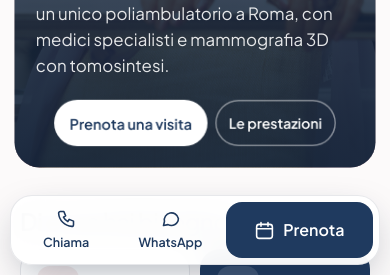
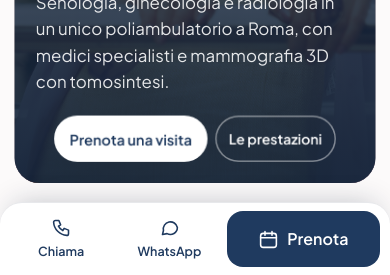
Before and after one commit to agneseb19/avenir-medical-care, a plain HTML site: page sito/index.html in a window 390 px wide. Shown: the part 569-844 px from the top of the page. Drawn offline with nearby package versions, Linux system fonts and the light colour scheme.

Commit message:
Telefono: barra azioni attaccata al bordo inferiore
Co-Authored-By: Claude Opus 5.5 <noreply@anthropic.com>

```diff
--- a/sito/assets/style.css
+++ b/sito/assets/style.css
@@ -769,3 +769,10 @@ a.contatto:hover { transform: translateY(-6px); box-shadow: var(--ombra); }
 .medici-nota a { color: var(--blu); font-weight: 600; }
 @media (max-width: 760px) { .medici-vuoto { grid-template-columns: 1fr; gap: 10px; } .medico-area { flex-direction: row; align-items: center; padding: 16px 18px; gap: 14px; } .medico-area .riga-ico { margin: 0; } .medico-area b { font-size: 17px; } .medico-area small { margin-left: auto; } }
 @media (max-width: 760px) { .intro-dati.aree { display: none !important; } }
+
+/* telefono: barra azioni attaccata al bordo in basso */
+@media (max-width: 760px) {
+  .barra-azioni { left: 0; right: 0; bottom: 0; border-radius: 22px 22px 0 0; border-width: 1px 0 0; padding: 8px 10px calc(8px + env(safe-area-inset-bottom)); background: #fff; backdrop-filter: none; -webkit-backdrop-filter: none; box-shadow: 0 -10px 30px -14px rgba(20,36,58,.3); }
+  body { padding-bottom: calc(76px + env(safe-area-inset-bottom)); }
+  .hero:not(.senza-media) .hero-box { min-height: calc(100svh - 84px - 80px); }
+}
```
